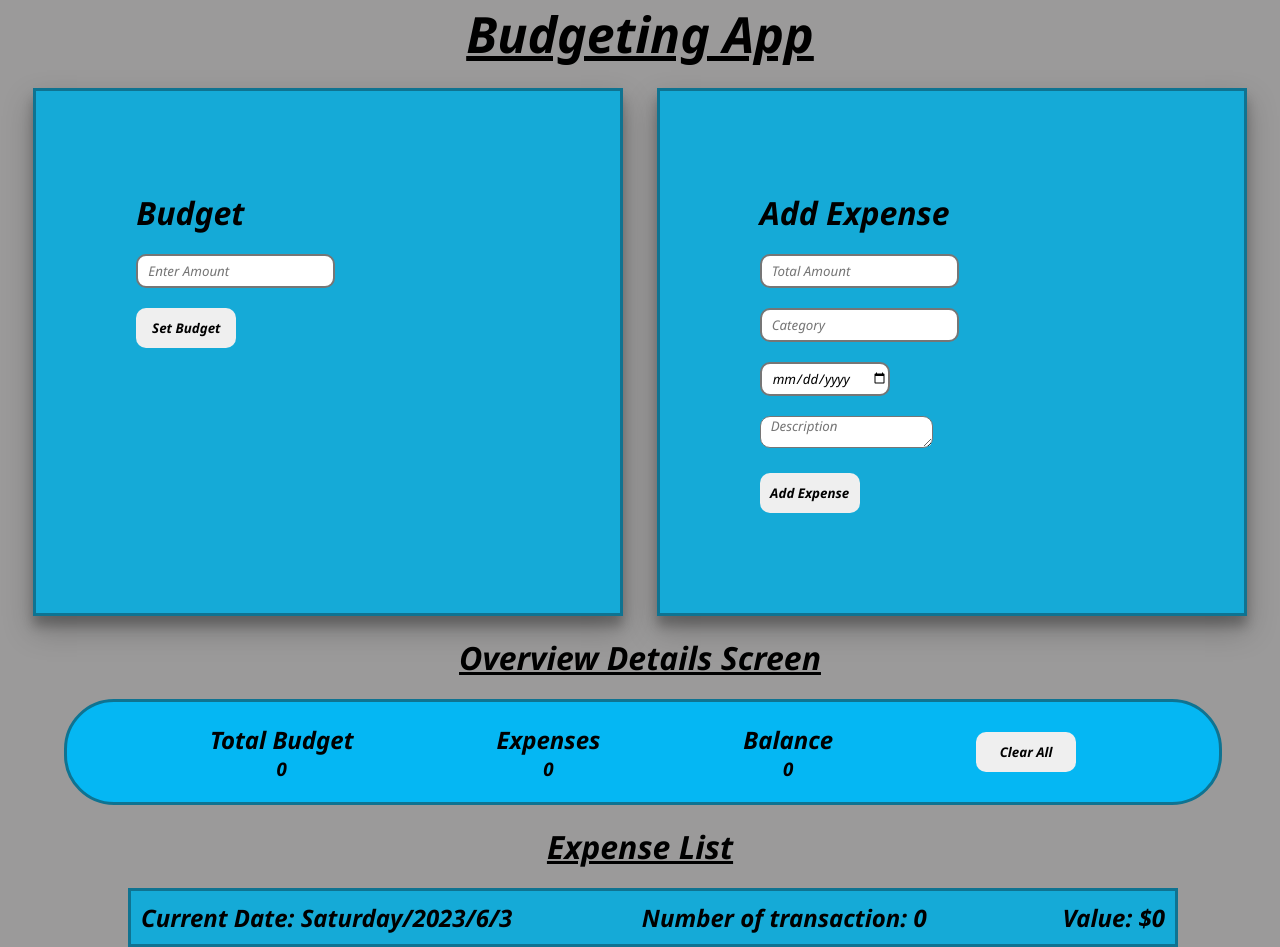
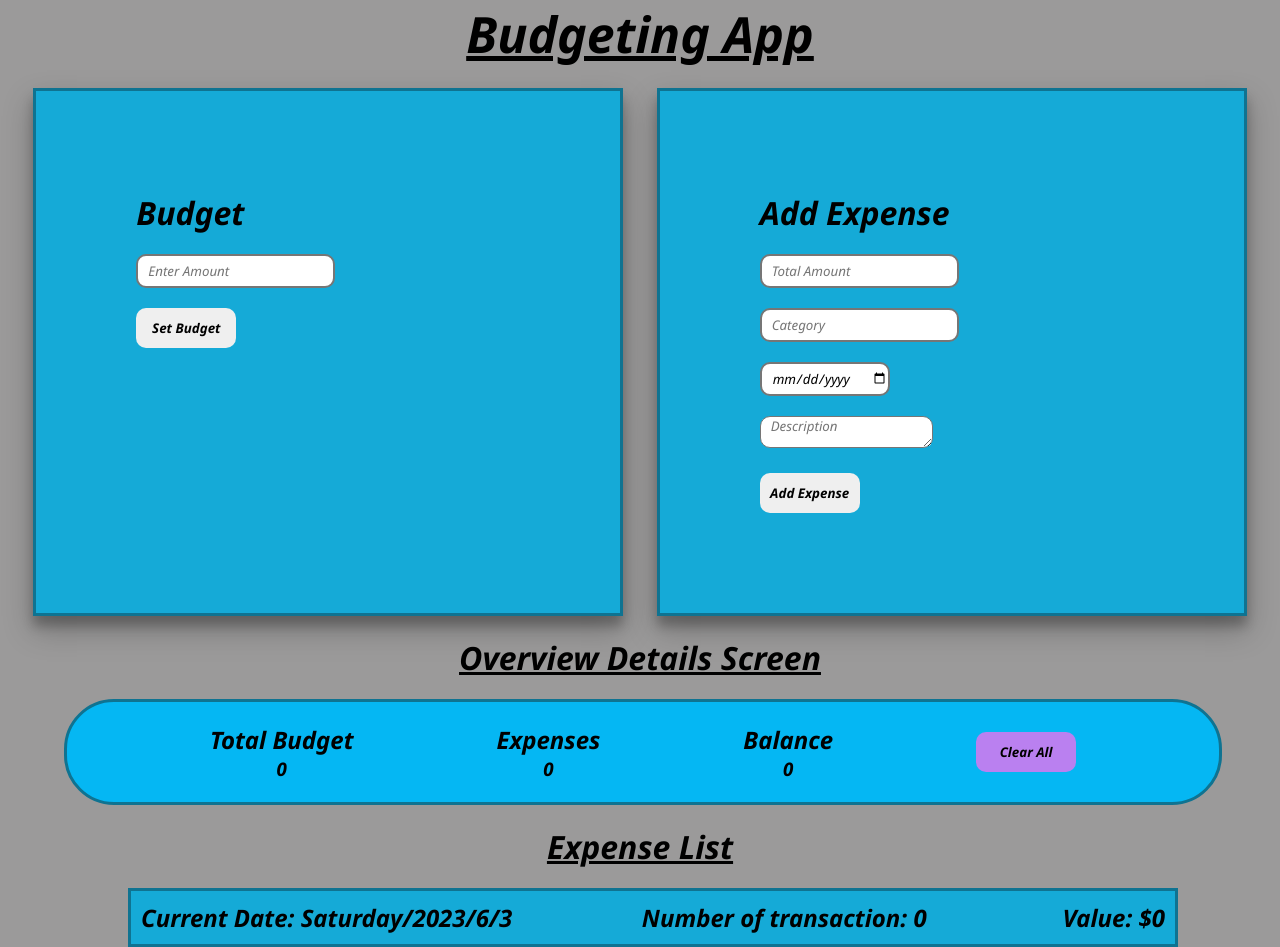
Before and after one commit to umair-yahya/budgeting-app, a plain HTML site: page index.html in a window 1280 px wide. In both pictures the pointer is over the button "Clear All". Drawn offline with Linux system fonts and the light colour scheme.

Commit message:
Updated style.css

```diff
--- a/style.css
+++ b/style.css
@@ -127,6 +127,10 @@
   background-color: rgb(186, 128, 240);
   transition: 0.5s;
 }
+#btn1:hover {
+  background-color: rgb(186, 128, 240);
+  transition: 0.5s;
+}
 #heading {
   text-decoration: underline;
   color: black;
```
